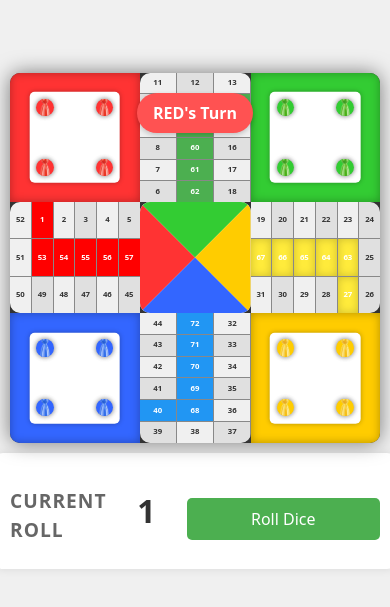
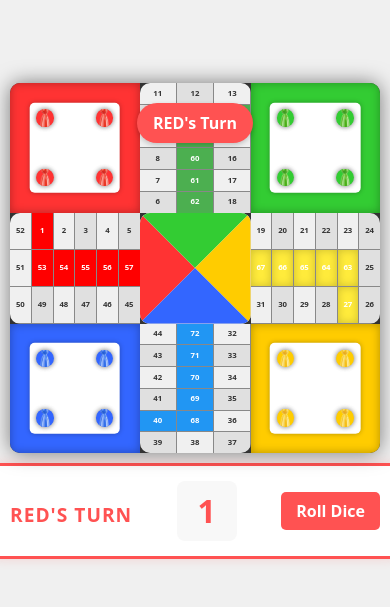
Before and after one commit to GingerImpasto/ludo-game, a React (Vite) app: page / in a window 390 px wide. Shown: the part 101-708 px from the top of the page. Built offline with nearby package versions, Linux system fonts and the light colour scheme.

Commit message:
Fix DiceControls behavior. Align with Ludo rules

```diff
--- a/src/components/game/DiceControls.css
+++ b/src/components/game/DiceControls.css
@@ -11,6 +11,7 @@
   box-shadow: 0 0 10px rgba(0, 0, 0, 0.1);
   height: fit-content;
   min-width: 150px;
+  transition: border-color 0.3s ease;
 }
 
 .dice-value {
@@ -20,6 +21,12 @@
   text-align: center;
   margin: 10px 0;
   min-width: 80px;
+  min-height: 80px;
+  display: flex;
+  align-items: center;
+  justify-content: center;
+  background-color: #f8f8f8;
+  border-radius: 8px;
 }
 
 .dice-label {
@@ -28,23 +35,37 @@
   margin-bottom: 10px;
   text-transform: uppercase;
   letter-spacing: 1px;
+  font-weight: bold;
+  transition: color 0.3s ease;
 }
 
 .dice-button {
   padding: 10px 20px;
   font-size: 1rem;
-  background-color: #4CAF50;
   color: white;
   border: none;
   border-radius: 5px;
   cursor: pointer;
   margin-top: 15px;
-  transition: background-color 0.3s;
+  transition: all 0.3s;
   width: 100%;
+  font-weight: bold;
 }
 
-.dice-button:hover {
-  background-color: #45a049;
+.dice-button:hover:not(:disabled) {
+  opacity: 0.9;
+  transform: translateY(-2px);
+}
+
+.dice-button:disabled {
+  cursor: not-allowed;
+}
+
+.no-moves-message {
+  color: #ff5252;
+  font-size: 0.9rem;
+  margin-top: 10px;
+  text-align: center;
 }
 
 /* Responsive adjustments */
@@ -59,6 +80,14 @@
 
   .dice-value {
     font-size: 2rem;
-    margin: 0;
+    margin: 0 10px;
+    min-width: 60px;
+    min-height: 60px;
+  }
+
+  .dice-button {
+    margin-top: 0;
+    width: auto;
+    padding: 8px 15px;
   }
 }
--- a/src/components/game/DiceControls.tsx
+++ b/src/components/game/DiceControls.tsx
@@ -1,18 +1,68 @@
-// DiceControls.tsx
-import React from "react";
+import React, { useEffect } from "react";
 import "./DiceControls.css";
 import { useGame } from "../../context/GameContext";
 
 const DiceControls: React.FC = () => {
-  const { state, rollDice } = useGame();
+  const { state, rollDice, activePawns, currentPlayer, winner, switchPlayer } =
+    useGame();
+
+  const playerColors = {
+    red: "#FF5252",
+    green: "#4CAF50",
+    yellow: "#FFD600",
+    blue: "#2196F3",
+  };
+
+  const canRollDice = !state.hasRolledDice && !winner;
+  const currentColor = playerColors[currentPlayer];
+  const noMoves = state.hasRolledDice && activePawns.length === 0 && !winner;
+
+  // Auto-switch after showing "no moves" message
+  useEffect(() => {
+    if (noMoves) {
+      const timer = setTimeout(switchPlayer, 1500);
+      return () => clearTimeout(timer);
+    }
+  }, [noMoves, switchPlayer]);
 
   return (
-    <div className="game-controls">
-      <h3 className="dice-label">Current Roll</h3>
-      <div className="dice-value">{state.diceValue}</div>
-      <button onClick={rollDice} className="dice-button">
-        Roll Dice
+    <div
+      className="game-controls"
+      style={{
+        border: `3px solid ${currentColor}`,
+        boxShadow: `0 0 12px ${currentColor}33`,
+      }}
+    >
+      <h3 className="dice-label" style={{ color: currentColor }}>
+        {currentPlayer.toUpperCase()}'s Turn
+      </h3>
+
+      <div className="dice-value" style={{ color: currentColor }}>
+        {state.diceValue}
+      </div>
+
+      <button
+        onClick={rollDice}
+        className="dice-button"
+        style={{
+          backgroundColor: currentColor,
+          opacity: canRollDice ? 1 : 0.6,
+          cursor: canRollDice ? "pointer" : "not-allowed",
+        }}
+        disabled={!canRollDice}
+      >
+        {state.hasRolledDice ? "Turn Ended" : "Roll Dice"}
       </button>
+
+      {noMoves && (
+        <p className="no-moves-message">No moves available - passing turn...</p>
+      )}
+
+      {winner && (
+        <p className="winner-message" style={{ color: currentColor }}>
+          {winner.toUpperCase()} WINS!
+        </p>
+      )}
     </div>
   );
 };
--- a/src/context/GameContext.tsx
+++ b/src/context/GameContext.tsx
@@ -22,13 +22,13 @@ const HOME_ENTRANCE = {
 };
 
 const HOME_PATHS = {
-  red: [52, 53, 54, 55], // Red home path (unchanged)
-  green: [56, 57, 58, 59], // Green home path (updated)
-  yellow: [60, 61, 62, 63], // Yellow home path (updated)
-  blue: [64, 65, 66, 67], // Blue home path (updated)
+  red: [52, 53, 54, 55],
+  green: [56, 57, 58, 59],
+  yellow: [60, 61, 62, 63],
+  blue: [64, 65, 66, 67],
 };
 
-const WINNING_POSITION = 68; // Updated to be higher than all home paths
+const WINNING_POSITION = 68;
 
 interface PlayerState {
   pawns: {
@@ -60,6 +60,7 @@ interface GameContextType {
   selectedPawn: number | null;
   activePawns: number[];
   winner: string | null;
+  currentPlayer: "red" | "green" | "yellow" | "blue"; // Added this line
 }
 
 const GameContext = createContext<GameContextType | undefined>(undefined);
@@ -189,7 +190,6 @@ export const GameProvider: React.FC<{ children: React.ReactNode }> = ({
 
         let shouldGetExtraTurn = false;
 
-        // Moving out of base
         if (pawn.isHome && prev.diceValue === 6) {
           updatedPawns[pawnIndex] = {
             ...pawn,
@@ -198,9 +198,7 @@ export const GameProvider: React.FC<{ children: React.ReactNode }> = ({
             pathIndex: undefined,
           };
           shouldGetExtraTurn = true;
-        }
-        // Moving in home path (only if already entered home path)
-        else if (pawn.pathIndex !== undefined && pawn.pathIndex >= 0) {
+        } else if (pawn.pathIndex !== undefined && pawn.pathIndex >= 0) {
           const newPathIndex = pawn.pathIndex + prev.diceValue;
           if (newPathIndex < HOME_PATHS[currentPlayer].length) {
             updatedPawns[pawnIndex] = {
@@ -215,17 +213,13 @@ export const GameProvider: React.FC<{ children: React.ReactNode }> = ({
               position: WINNING_POSITION,
             };
           }
-        }
-        // Normal movement
-        else {
+        } else {
           let newPosition = pawn.position + prev.diceValue;
 
-          // Handle board loop (52 total cells)
           if (newPosition > 52) {
             newPosition -= 52;
           }
 
-          // Check if entering home path (exact roll needed)
           if (newPosition === HOME_ENTRANCE[currentPlayer]) {
             updatedPawns[pawnIndex] = {
               ...pawn,
@@ -287,6 +281,7 @@ export const GameProvider: React.FC<{ children: React.ReactNode }> = ({
     selectedPawn,
     activePawns,
     winner,
+    currentPlayer: state.currentPlayer, // Added this line
   };
 
   return (
```
